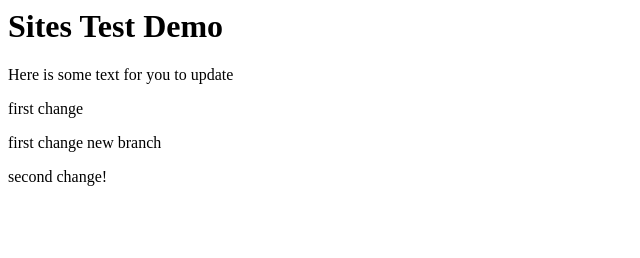
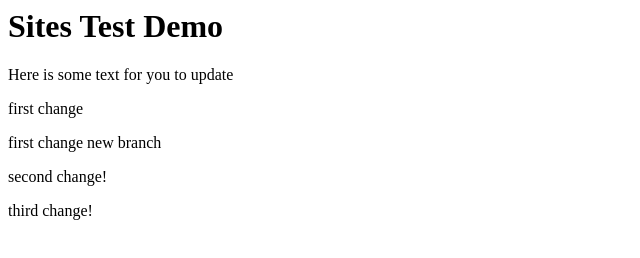
Before and after one commit to travispinnick/Travis-bug-bash, a plain HTML site: page desktop/index.html in a window 1280 px wide. Shown: the whole page, without its empty margins (0-640 px from the left). Drawn offline with Linux system fonts and the light colour scheme.

Commit message:
Update index.html

```diff
--- a/desktop/index.html
+++ b/desktop/index.html
@@ -9,4 +9,6 @@
 
     <p>second change!</p>
 
+    <p>third change!<p>
+
 </html>
```
